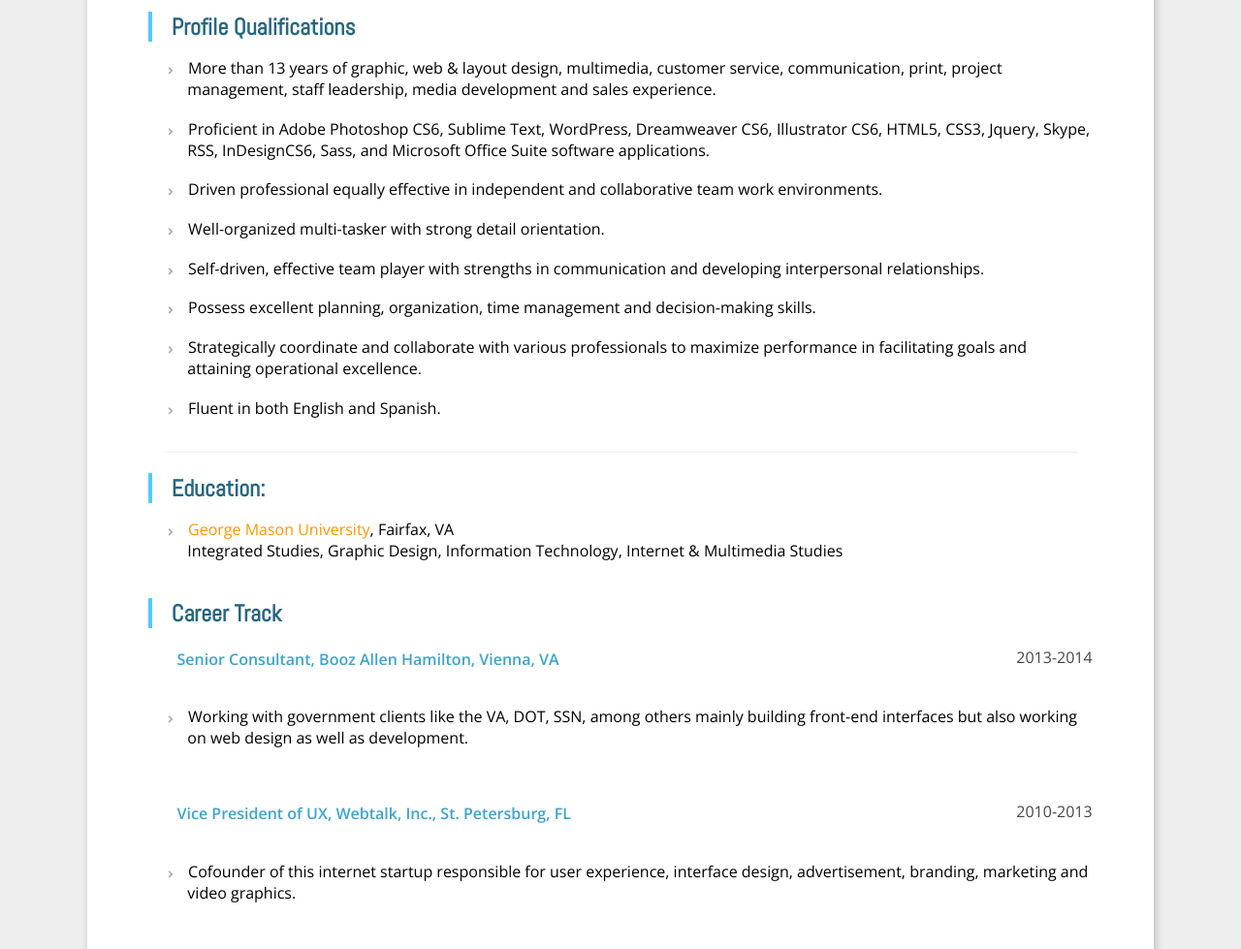
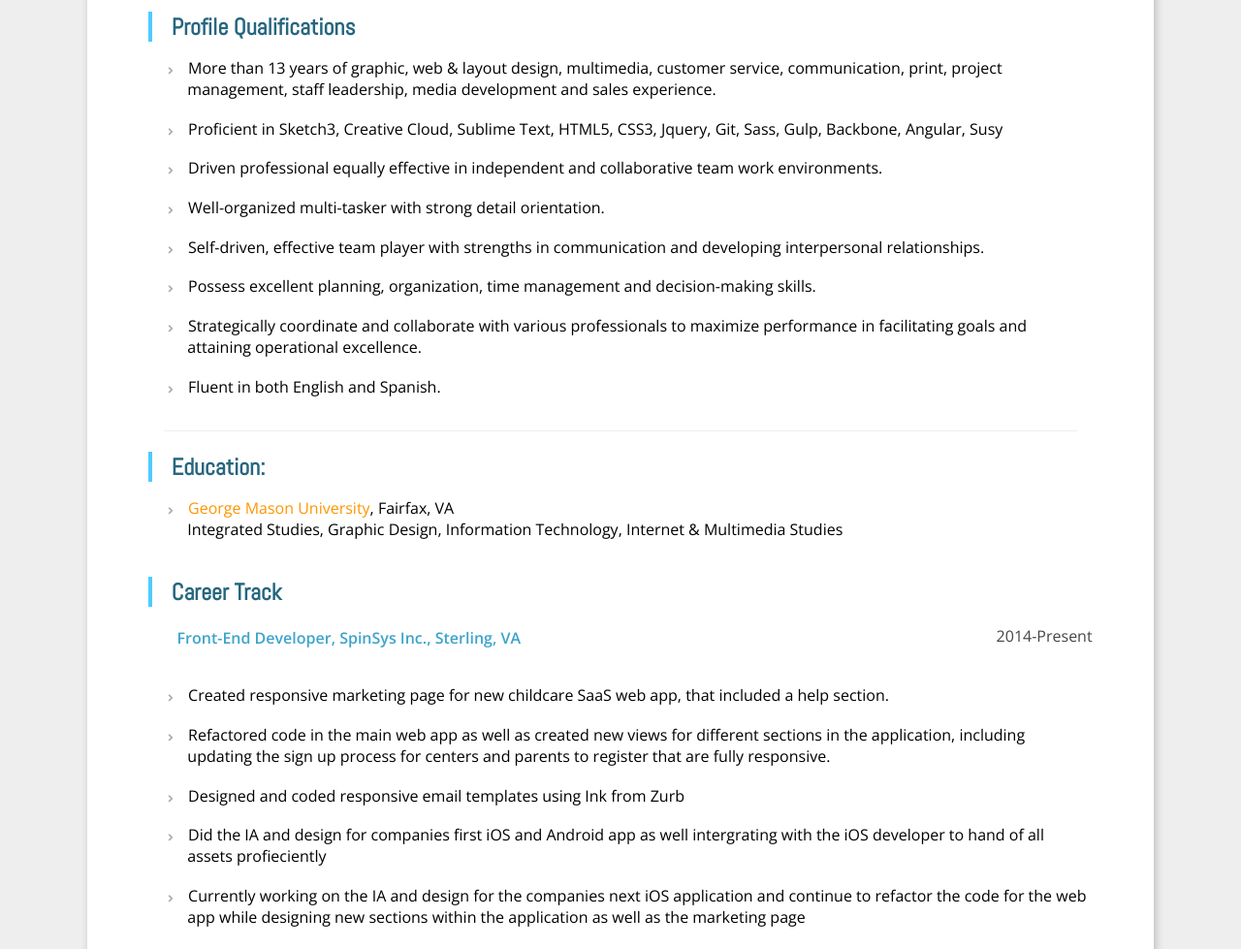
Before and after one commit to MARS1/resume, a plain HTML site: page marcelo-resume.html in a window 1280 px wide. Shown: the part 300-1279 px from the top of the page at 97% size. Drawn offline with nearby package versions, Linux system fonts and the light colour scheme; files whose address does not match are found by name.

Commit message:
updated to add SpinSys

```diff
--- a/marcelo-resume.html
+++ b/marcelo-resume.html
@@ -37,7 +37,7 @@
 			<h1>Profile Qualifications</h1>
 			<ul>
 				<li>More than 13 years of graphic, web & layout design, multimedia, customer service, communication, print, project management, staff leadership, media development and sales experience.</li>
-				<li>Proficient in Adobe Photoshop CS6, Sublime Text, WordPress, Dreamweaver CS6, Illustrator CS6, HTML5, CSS3, Jquery, Skype, RSS, InDesignCS6, Sass, and Microsoft Office Suite software applications.</li>
+				<li>Proficient in Sketch3, Creative Cloud, Sublime Text, HTML5, CSS3, Jquery, Git, Sass, Gulp, Backbone, Angular, Susy</li>
 				<li>Driven professional equally effective in independent and collaborative team work environments.</li>
 				<li>Well-organized multi-tasker with strong detail orientation.</li>
 				<li>Self-driven, effective team player with strengths in communication and developing interpersonal relationships.</li>
@@ -55,10 +55,21 @@
 		</section>
 		<section>
 			<h1>Career Track</h1>
+			<!-- SpinSys -->
+			<h4><span class="bold">Front-End Developer</span>, SpinSys Inc., Sterling, VA</h4><span class="years">2014-Present</span>
+			<ul>
+				<li>Created responsive marketing page for new childcare SaaS web app, that included a help section.</li>
+				<li>Refactored code in the main web app as well as created new views for different sections in the application, including updating the sign up process for centers and parents to register that are fully responsive.</li>
+				<li>Designed and coded responsive email templates using Ink from Zurb</li>
+				<li>Did the IA and design for companies first iOS and Android app as well intergrating with the iOS developer to hand of all assets profieciently</li>
+				<li>Currently working on the IA and design for the companies next iOS application and continue to refactor the code for the web app while designing new sections within the application as well as the marketing page</li>
+			</ul>
+			<!-- Booz -->
 			<h4><span class="bold">Senior Consultant</span>, Booz Allen Hamilton, Vienna, VA</h4><span class="years">2013-2014</span>
 			<ul>
 				<li>Working with government clients like the VA, DOT, SSN, among others mainly building front-end interfaces but also working on web design as well as development.</li>
 			</ul>
+			<!-- Webtalk -->
 			<h4><span class="bold">Vice President of UX</span>, Webtalk, Inc., St. Petersburg, FL</h4><span class="years">2010-2013</span>
 			<ul>
 				<li>Cofounder of this internet startup responsible for user experience, interface design, advertisement, branding,
```
Also changed, not shown: 1 other file.
